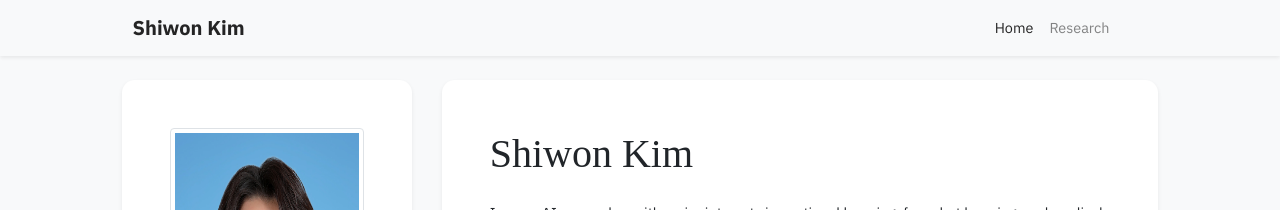
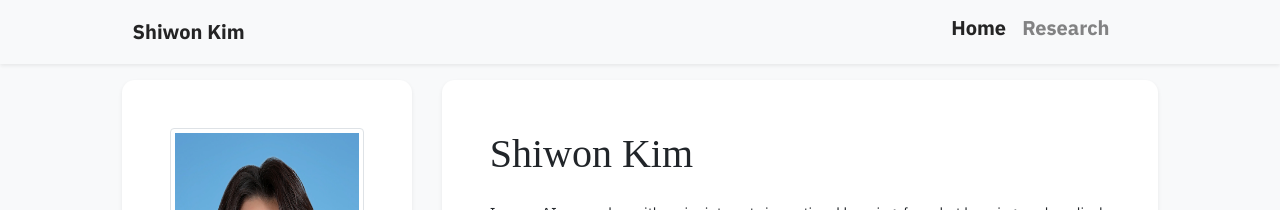
Before and after one commit to shiwonkim/shiwonkim.github.io, a Jekyll site: the page built from index.html, in a window 1280 px wide. Shown: the top 210 px of the page. Built offline with Jekyll 4.4.1, drawn with Linux system fonts in a browser that asks for light colours; nearby versions of some CDN libraries; some web fonts are replaced; a style sheet for code colours, icons or effects is not loaded.

Commit message:
edit profile

```diff
--- a/_includes/navbar.html
+++ b/_includes/navbar.html
@@ -13,7 +13,7 @@
           <ul class="navbar-nav ml-auto">
             {% for item in site.data.navigation.pages %}
             <li class="nav-item {% if item.name == page.navbar_title %}active{% endif %}">
-              <a class="nav-link" href="{{ item.url | relative_url }}">{{ item.name }}</a>
+              <a class="nav-link h5" href="{{ item.url | relative_url }}">{{ item.name }}</a>
             </li>
             {% endfor %}
           </ul>
```
